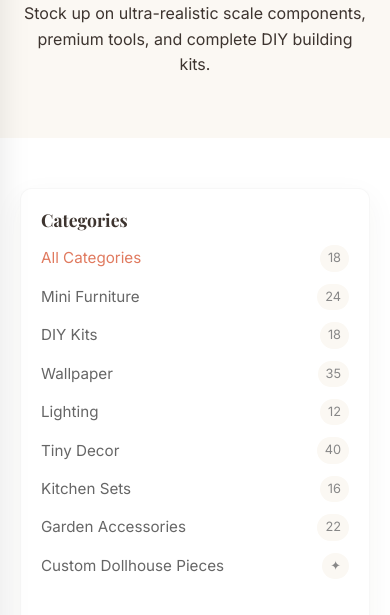
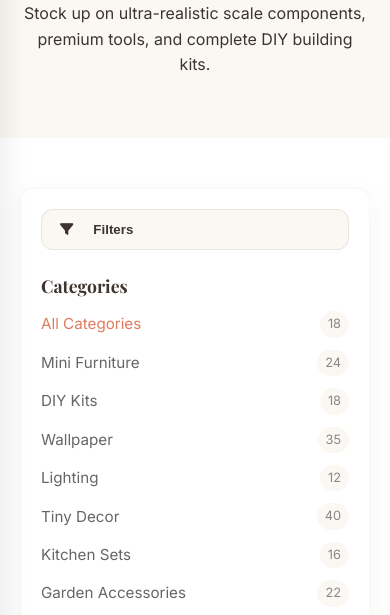
Before and after one commit to HTMLStaticWorks/Dollhouse_Miniature_Supply_Kit_Shop, a plain HTML site: page shop.html in a window 390 px wide. Shown: the part 206-821 px from the top of the page. Drawn offline with nearby package versions, Linux system fonts and the light colour scheme.

Commit message:
seventh commit

```diff
--- a/assets/css/style.css
+++ b/assets/css/style.css
@@ -793,6 +793,13 @@ footer {
 /* Mobile Fixes for 320px and all mobile models */
 @media (max-width: 480px) {
 
+  .hero-content {
+    max-width: 100% !important;
+    padding: 0 15px !important;
+    margin: 0 auto !important;
+    text-align: center !important;
+  }
+
   h1,
   h2,
   .hero-title,
@@ -802,8 +809,9 @@ footer {
     text-align: center !important;
     line-height: 1.2 !important;
     margin-bottom: 25px !important;
-    word-wrap: break-word !important;
-    /* Ensure long words don't break centering */
+    overflow-wrap: break-word !important;
+    word-break: keep-all !important;
+    white-space: normal !important;
   }
 
   .hero-subtitle,
@@ -812,6 +820,7 @@ footer {
     text-align: center !important;
     margin-bottom: 35px !important;
     padding: 0 10px;
+    max-width: 100% !important;
   }
 
   .hero-btns {
--- a/shop.html
+++ b/shop.html
@@ -84,6 +84,28 @@
             font-size: 0.8rem;
             padding: 3px 8px;
             border-radius: 20px;
+        }
+        .filter-toggle {
+            display: none;
+            width: 100%;
+            background: var(--bg-soft);
+            color: var(--text-dark);
+            border: 1px solid rgba(0,0,0,0.08);
+            border-radius: 12px;
+            padding: 12px 18px;
+            font-weight: 700;
+            text-align: left;
+            gap: 10px;
+            align-items: center;
+            cursor: pointer;
+            transition: var(--transition);
+            margin-bottom: 25px;
+        }
+        .filter-toggle i {
+            margin-right: 10px;
+        }
+        .filter-toggle:hover {
+            background: var(--white);
         }
 
         /* Product Directory */
@@ -254,6 +276,15 @@
             border-color: #444;
         }
 
+        @media (max-width: 1024px) {
+            .shop-layout {
+                grid-template-columns: 1fr;
+                gap: 30px;
+            }
+            .filter-toggle {
+                display: flex;
+            }
+        }
         @media (max-width: 991px) {
             .shop-layout {
                 grid-template-columns: 1fr;
@@ -349,6 +380,7 @@
 
             <!-- Sidebar Filters -->
             <aside class="filter-sidebar">
+                <button type="button" class="filter-toggle"><i class="fas fa-filter"></i> Filters</button>
                 <div class="filter-section">
                     <h3 class="filter-title">Categories</h3>
                     <ul class="filter-list">
```
Also changed, not shown: diy-details.html (+4 -0 lines).
